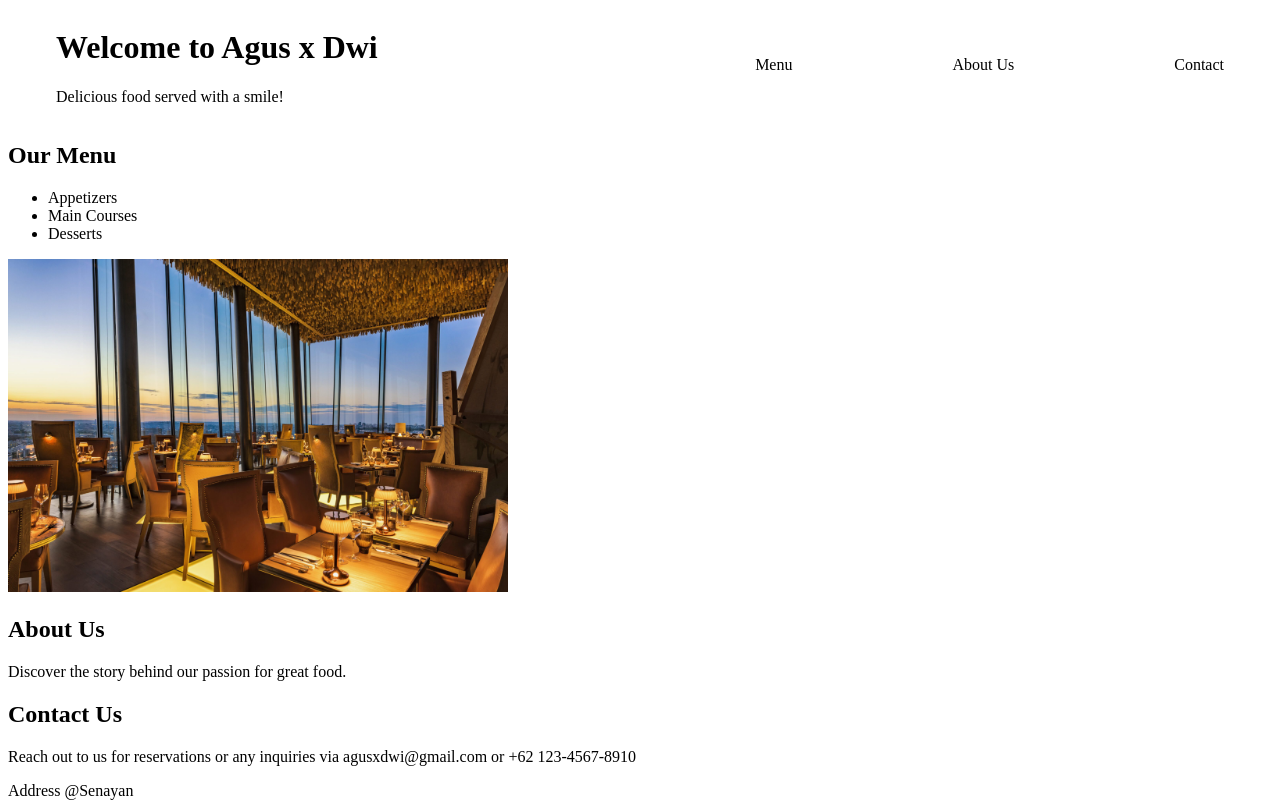
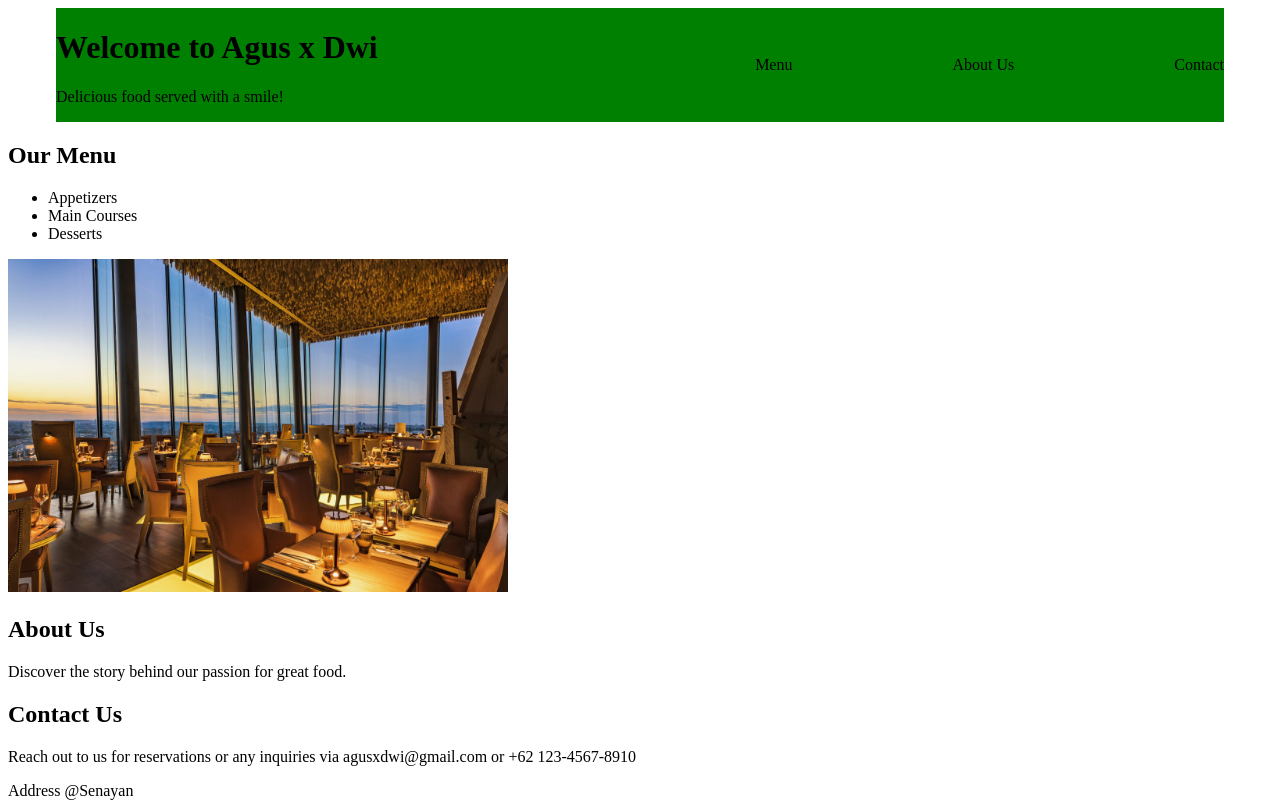
Before and after one commit to JesslynYG/jesslynyg.github.io, a plain HTML site: page index.html in a window 1280 px wide. Drawn offline with Linux system fonts and the light colour scheme.

Commit message:
Update index.html

```diff
--- a/index.html
+++ b/index.html
@@ -17,7 +17,7 @@
       display: flex;
       /* flex-direction: column; */
       align-items: center;
-      /* background-color: rebeccapurple; */
+      background-color: green;
       justify-content: space-between;
       margin-inline: 3rem;
     }
```
